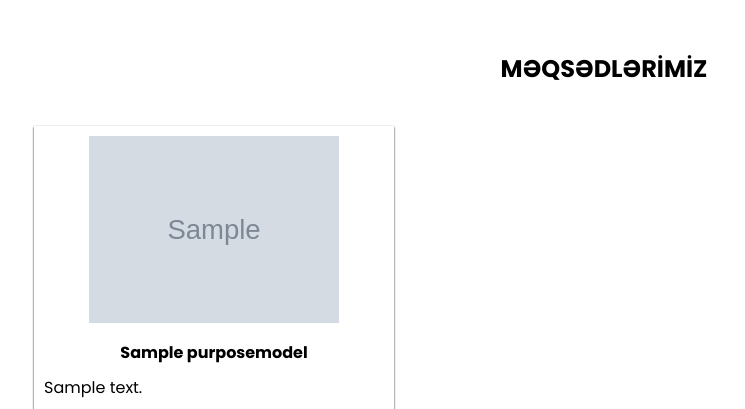
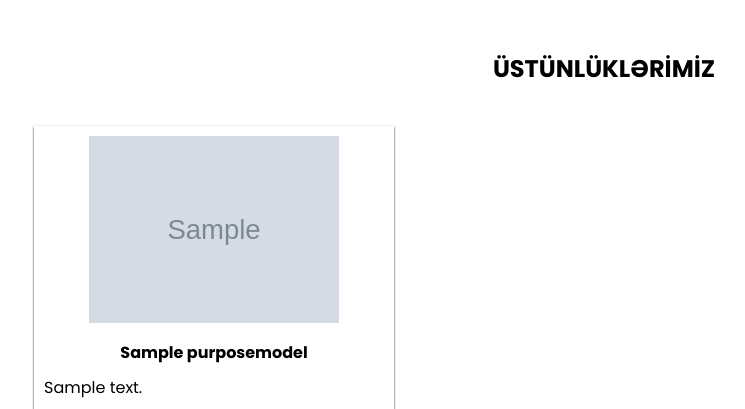
Before and after one commit to adamorujov/techmasoftproject, a Django app: page / in a window 1280 px wide. Shown: the part 2593-3002 px from the top of the page, without its empty margins (36-781 px from the left). Run offline with Django 3.2, Linux system fonts and the light colour scheme; tables that the repository leaves empty hold one stand-in row (values such as "Sample post"); grey boxes marked "Sample" are stand-in pictures; some libraries are stand-ins or nearby versions.

Commit message:
Üstünlüklərimiz bölməsi əlavə edildi

```diff
--- a/techmasoft/page/templates/pages/page.html
+++ b/techmasoft/page/templates/pages/page.html
@@ -185,7 +185,7 @@
 <section class="purpose" id="purpose">
     <div class="container">
         <div class="addition_title">
-            <h2>MƏQSƏDLƏRİMİZ</h2>
+            <h2>ÜSTÜNLÜKLƏRİMİZ</h2>
         </div>
         <div class="purpose_cards">
             {% for purpose in purposes %}
```
